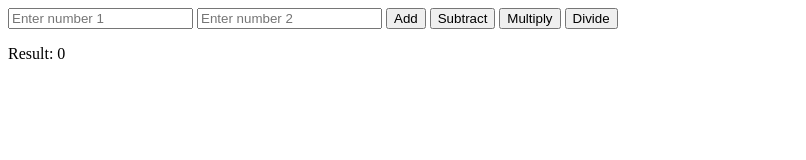
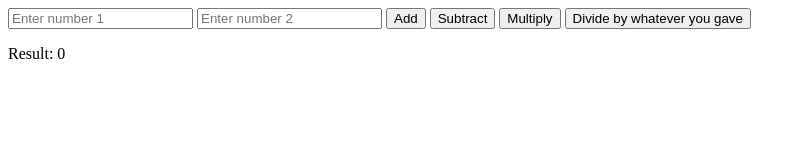
Before and after one commit to fring-12/test-hdnb, a plain HTML site: page index.html in a window 1280 px wide. Shown: the whole page, without its empty margins (0-806 px from the left). Drawn offline with Linux system fonts and the light colour scheme.

Commit message:
text changed

```diff
--- a/index.html
+++ b/index.html
@@ -11,7 +11,7 @@
     <button id="add">Add</button>
     <button id="subtract">Subtract</button>
     <button id="multiply">Multiply</button>
-    <button id="divide">Divide</button>
+    <button id="divide">Divide by whatever you gave</button>
     <p>Result: <span id="result">0</span></p>
     <script src="script.js"></script>
   </body>
```
